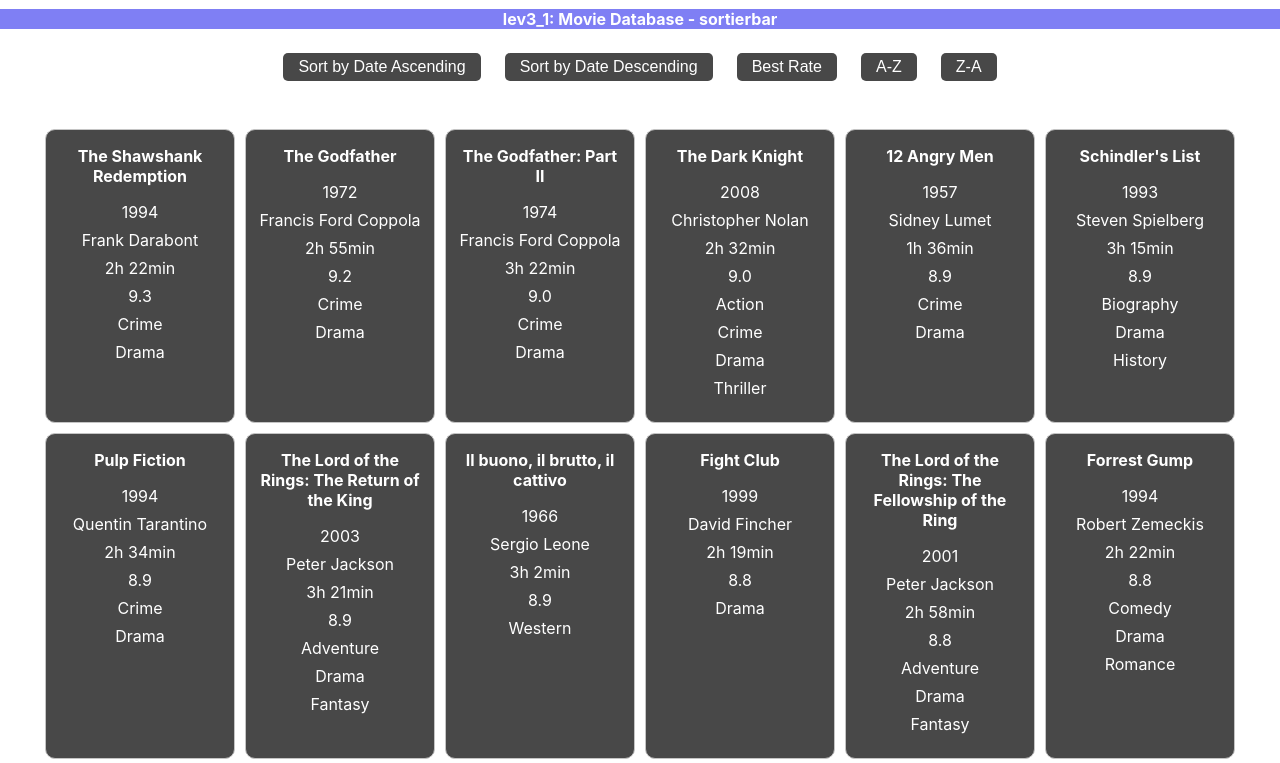
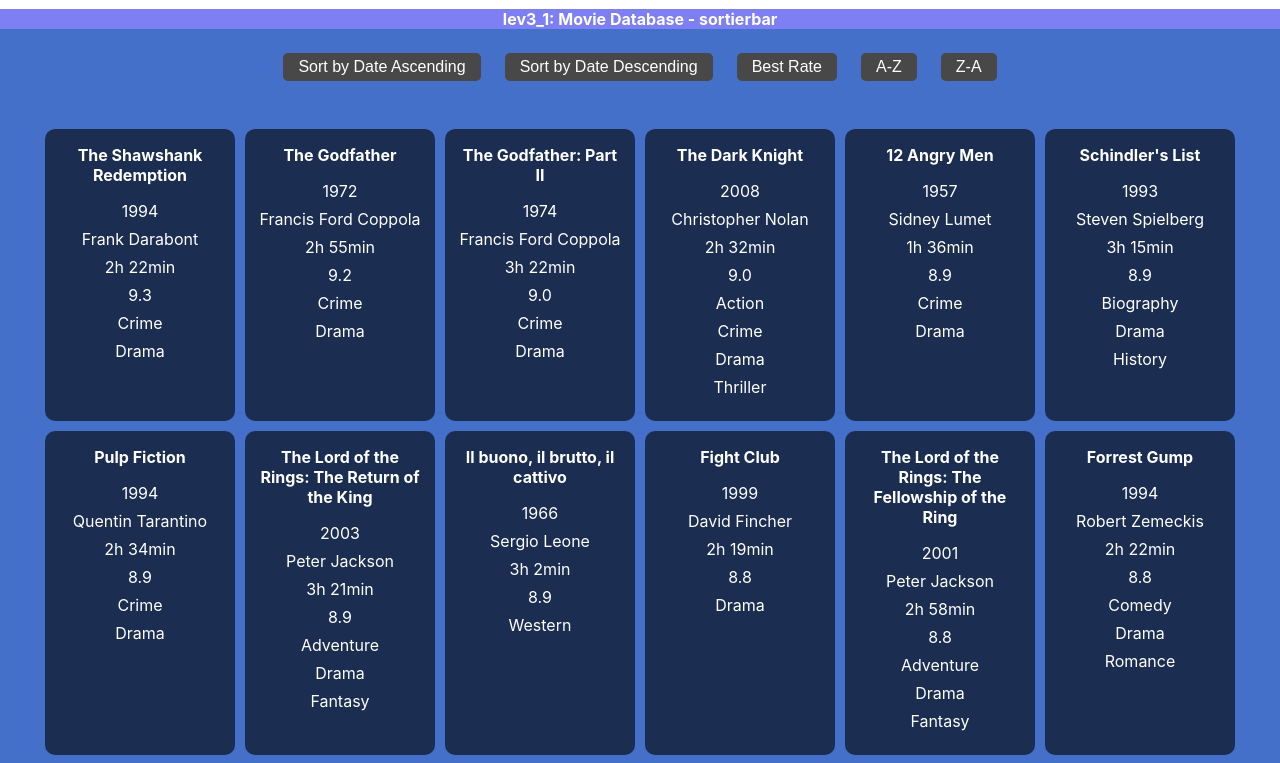
Before and after one commit to kemaltt/react_useState_ubung, a React (Create React App) app: page / in a window 1280 px wide. Shown: the part 1020-1783 px from the top of the page. Built offline with nearby package versions, Linux system fonts and the light colour scheme.

Commit message:
movie styling

```diff
--- a/src/App.css
+++ b/src/App.css
@@ -169,6 +169,10 @@ padding: 1vh 0;
 }
 
 /* lev3_1: Movie Database - sortierbar */
+
+.movie_section{
+  background-color: #4470c9;
+}
 .btn_container{
   text-align: center;
   gap: 10px;
@@ -202,8 +206,7 @@ padding: 1vh 0;
   width: 190px;
   padding: 2vh 1%;
   text-align: center;
-  border: #C4C4C4 solid 1px;
-  background-color: #484848;
+  background-color: rgba(0, 0, 0, 0.6);
   color: #fff;
   border-radius: 10px;
 }
--- a/src/components/Movie.js
+++ b/src/components/Movie.js
@@ -22,7 +22,7 @@ const Movie = () => {
   };
 
   return (
-    <div>
+    <div className="movie_section">
       <h4>lev3_1: Movie Database - sortierbar</h4>
       <div className="btn_container">
         <button onClick={sortAscending}>Sort by Date Ascending</button>
```
